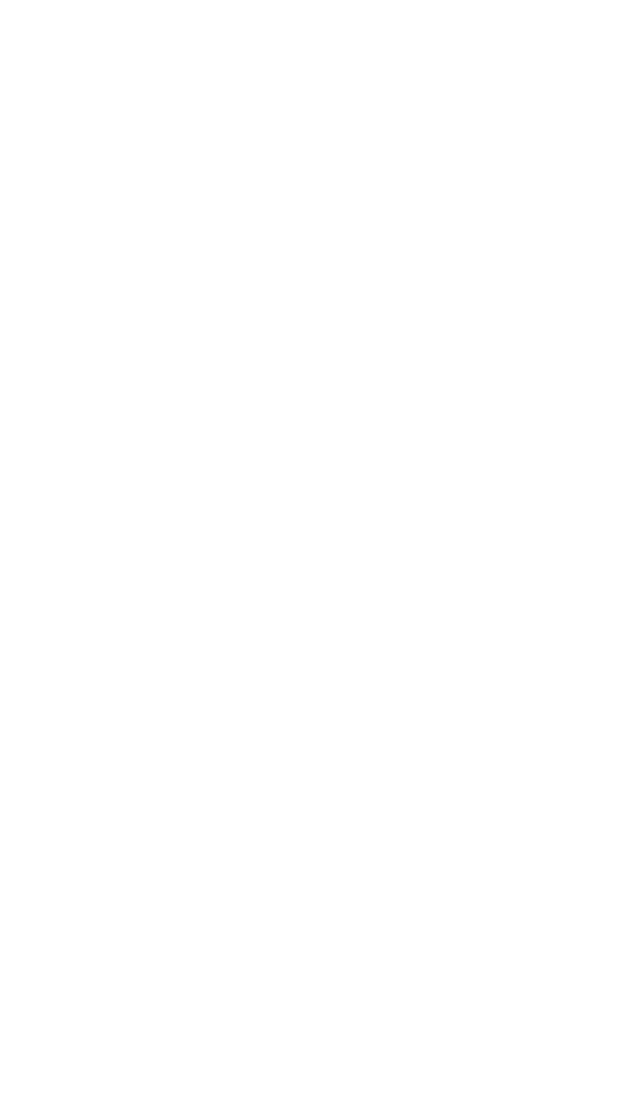
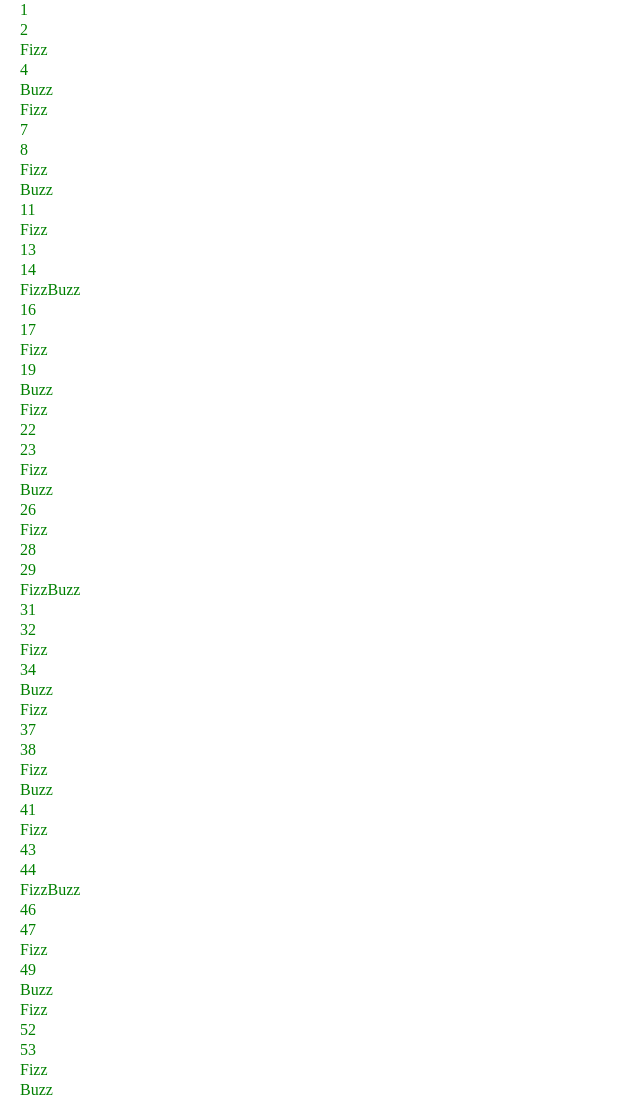
Before and after one commit to carminenicoletta91/js-fizzbuzz, a plain HTML site: page index.html in a window 1280 px wide. Shown: the top 1100 px of the page, without its empty margins (0-640 px from the left). Before the commit the page ends 800 px from the top, so only its background shows below. Drawn offline with Linux system fonts and the light colour scheme.

Commit message:
--creata lista ul e inseriti i li contenenti i numeri--

```diff
--- a/index.html
+++ b/index.html
@@ -2,10 +2,13 @@
 <html lang="en" dir="ltr">
   <head>
     <meta charset="utf-8">
+    <link rel="stylesheet" href="master.css">
     <title></title>
   </head>
   <body>
+    <ul id="il-mio-id">
 
+    </ul>
 
 
 
--- a/main.js
+++ b/main.js
@@ -7,6 +7,9 @@ var sostituto;
 var numero = 0;
 // variabile contatore
 var i = 0;
+var elemento = document.getElementById( 'il-mio-id' );
+var temp;
+
 // faccio stampare i numeri da 1 a 100
 while (i<100){
   numero = numero + 1;
@@ -20,5 +23,7 @@ while (i<100){
     sostituto = "FizzBuzz";
   }
   i++;
+  temp = elemento.innerHTML;
+  elemento.innerHTML = temp + "<li>" + sostituto + "</li>" ;
   console.log(sostituto);
 }
--- /dev/null
+++ b/master.css
@@ -0,0 +1,11 @@
+*{
+  margin:0;
+  padding:0;
+  box-sizing: border-box;
+}
+ul {
+  list-style: none;
+  line-height:20px;
+  color:green;
+  margin-left:20px;
+}
```
